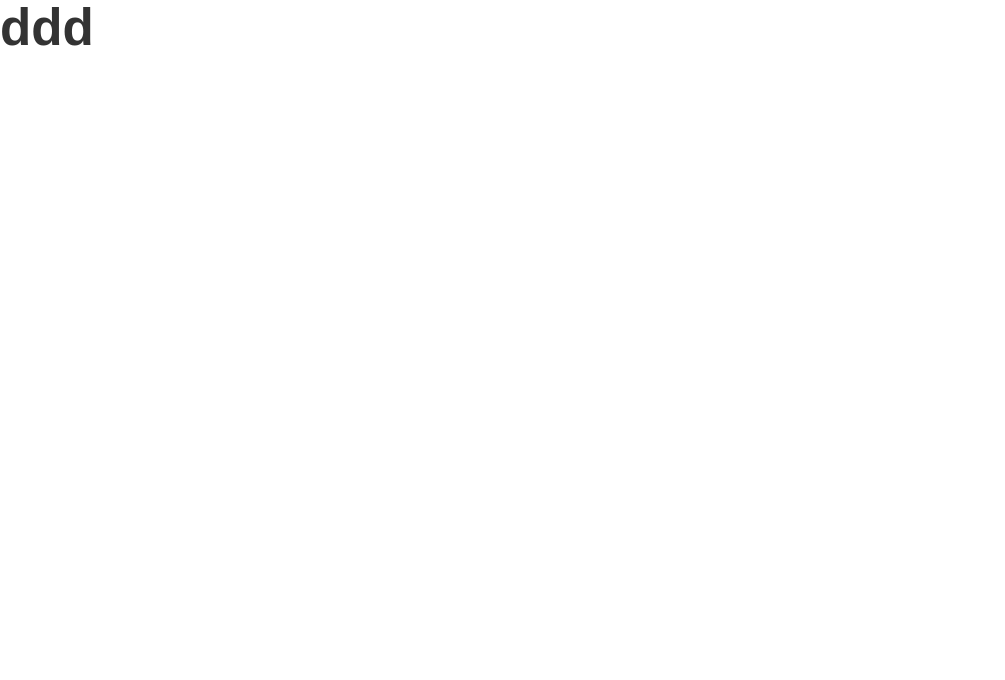
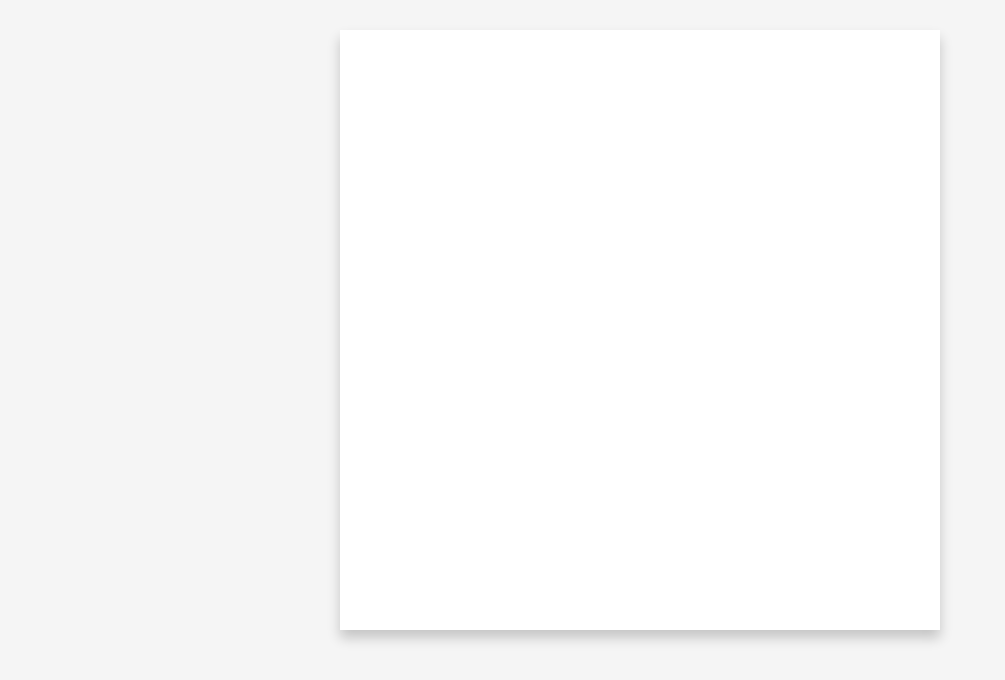
Before and after one commit to pan6603/board_front, a React app: page /add in a window 1280 px wide. Shown: the top 680 px of the page, without its empty margins (0-1005 px from the left). Built offline with nearby package versions, Linux system fonts and the light colour scheme; the HTML template or start-up script is replaced by a standard one.

Commit message:
배경색 수정

```diff
--- a/src/pages/accout/post/UserCreate.tsx
+++ b/src/pages/accout/post/UserCreate.tsx
@@ -1,10 +1,15 @@
-
+import {
+    UserCreateContainer,
+    UserAddFromDiv
+} from "../../../styles/pages/accout/post/UserCreate"
 
 
 export default function UserCreate() {
     return (
         <>
-            <h1>ddd</h1>
+            <UserCreateContainer>
+                <UserAddFromDiv></UserAddFromDiv>
+            </UserCreateContainer>
         </>
     )
 }
--- a/src/styles/GlobalStyles.ts
+++ b/src/styles/GlobalStyles.ts
@@ -15,7 +15,7 @@ export const GlobalStyles = createGlobalStyle`
 
   body {
     font-family: 'Arial', sans-serif;
-    background-color: #FFFFFF;
+    background-color: #F5F5F5;
     color: #333;
   }
 
--- a/src/styles/pages/accout/list/AccoutList.ts
+++ b/src/styles/pages/accout/list/AccoutList.ts
@@ -6,7 +6,7 @@ export const AccoutContainer = styled.div`
     width: 100%;
     height: 1117px;
     margin: 0 auto; /* 화면 중앙 */
-    background-color: #FFFFFF;
+    background-color: #F5F5F5;
 `
 
 export const UserInfo = styled.div`
--- /dev/null
+++ b/src/styles/pages/accout/post/UserCreate.ts
@@ -0,0 +1,18 @@
+import styled from "styled-components";
+
+export const UserCreateContainer = styled.div`
+    max-width: 1440px;
+    width: 100%;
+    height: 100vh;
+    background-color: #F5F5F5;
+`
+
+export const UserAddFromDiv = styled.div`
+    max-width: 600px;
+    width: 100%;
+    height: 600px;
+    background-color: #FFFFFF;
+    margin: 0 auto;
+    margin-top: 30px;
+    box-shadow: 0 8px 12px rgba(0, 0, 0, 0.2);
+`
```
